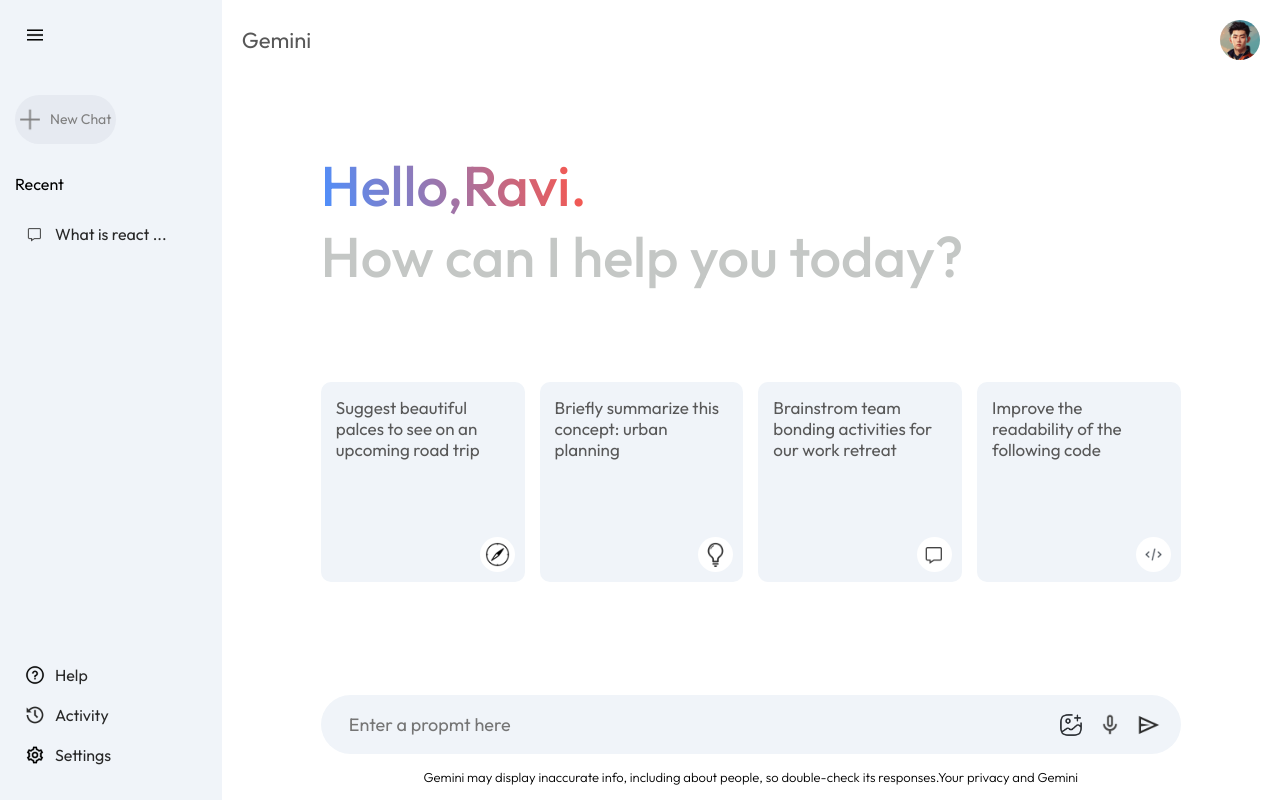
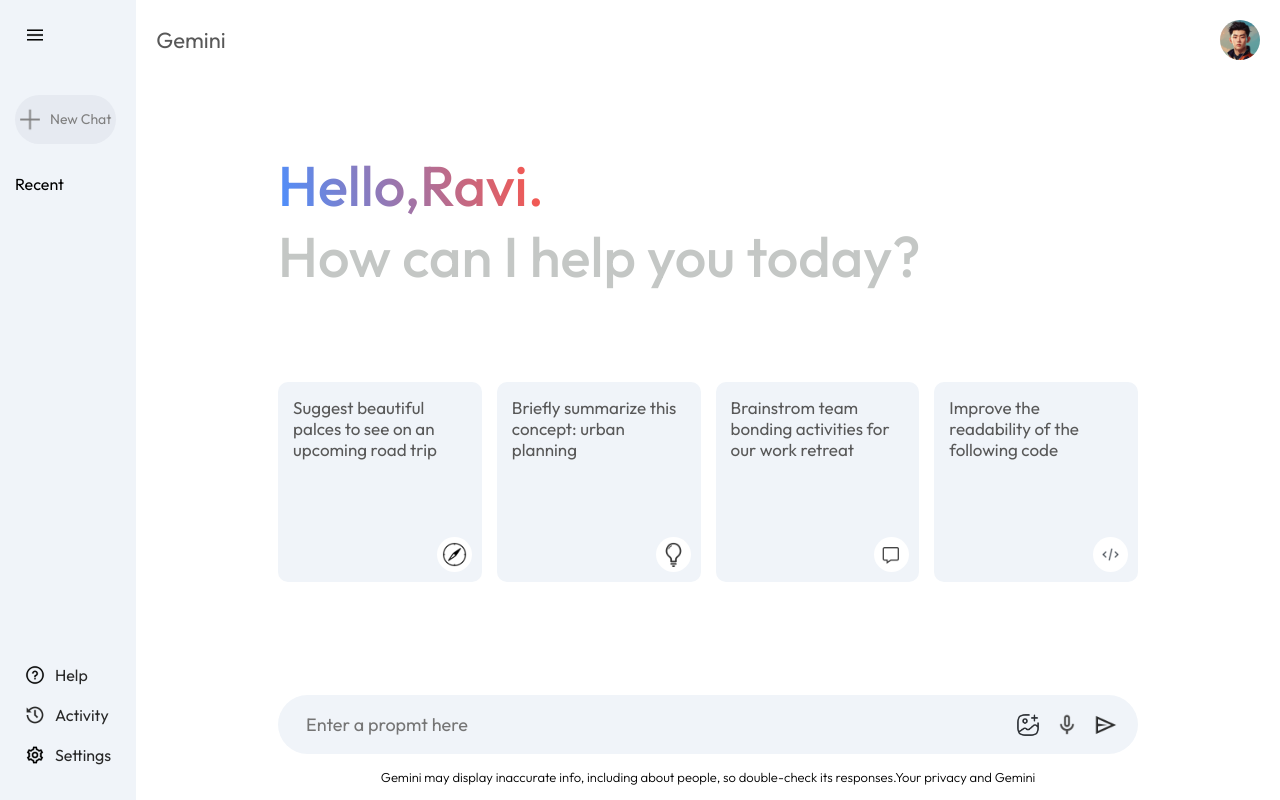
Before and after one commit to RaviKumar-09/Google-Gemini-2.0, a React (Vite) app in the folder gemini-clone/: page / in a window 1280 px wide. Both pictures are taken after a click on the picture 35 px from the left and 35 px from the top of the page. Built offline with nearby package versions, Linux system fonts and the light colour scheme.

Commit message:
add logic for list of recent prompt variables

```diff
--- a/gemini-clone/src/components/Sidebar/Sidebar.jsx
+++ b/gemini-clone/src/components/Sidebar/Sidebar.jsx
@@ -1,11 +1,14 @@
 //import React from 'react'
 import './Sidebar.css'
 import { assets } from '../../assets/assets'
-import { useState } from 'react'
+import { useContext, useState } from 'react'
+import { Context } from '../../context/Context'
 
 const Sidebar = () => {
 
     const [extended, setExtended] = useState(false)
+    const {onSent,prevPrompts,setRecentPrompt} = useContext(Context)
+
     return (
         <div className="sidebar">
             <div className="top">
@@ -17,10 +20,17 @@ const Sidebar = () => {
                 {extended
                     ? <div className="recent">
                         <p className="recent-tittle">Recent</p>
-                        <div className="recent-entry">
-                            <img src={assets.message_icon} alt="" />
-                            <p>What is react ...</p>
-                        </div>
+                        {prevPrompts.map((item,index)=>{
+                            return(
+                                <div className="recent-entry">
+                                    <img src={assets.message_icon} alt="" />
+                                    <p>{item}...</p>
+                                </div>
+
+                            )
+
+                        })}
+
                     </div>
                     : null
                 }
```
